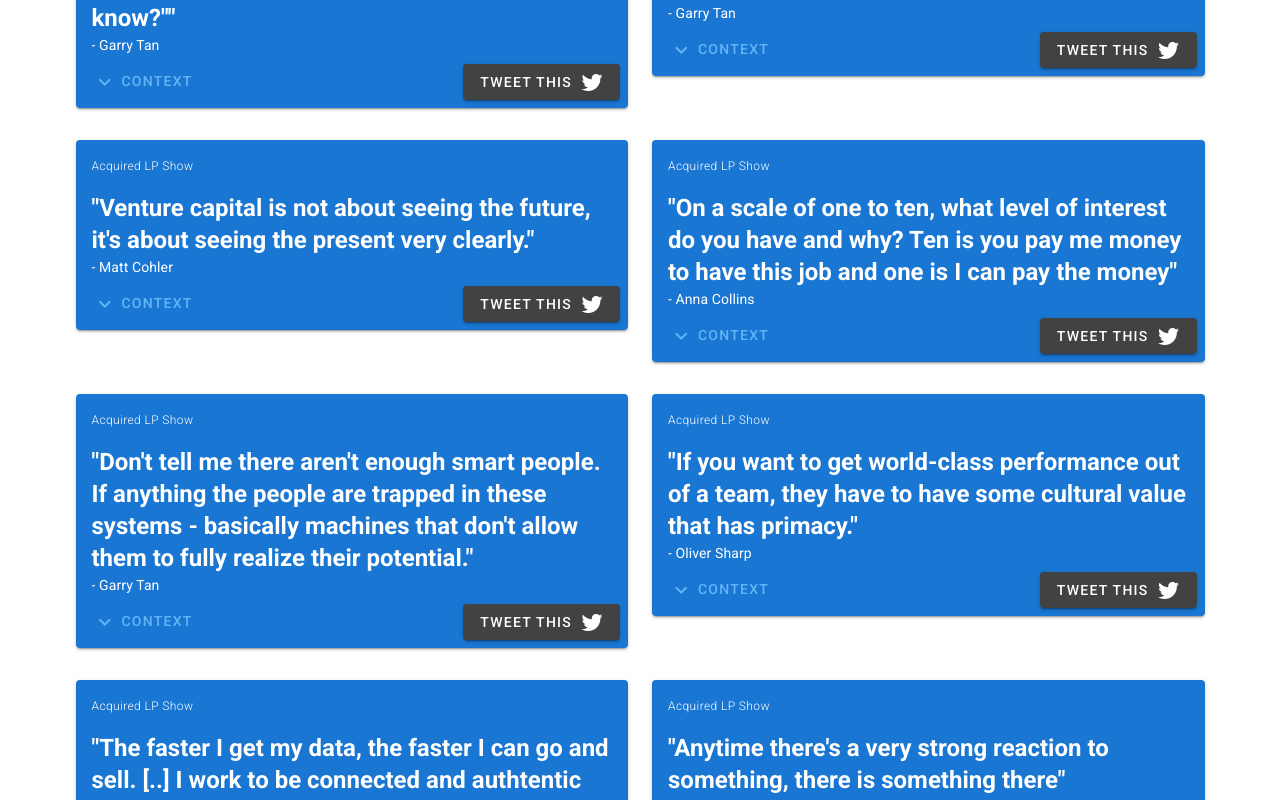
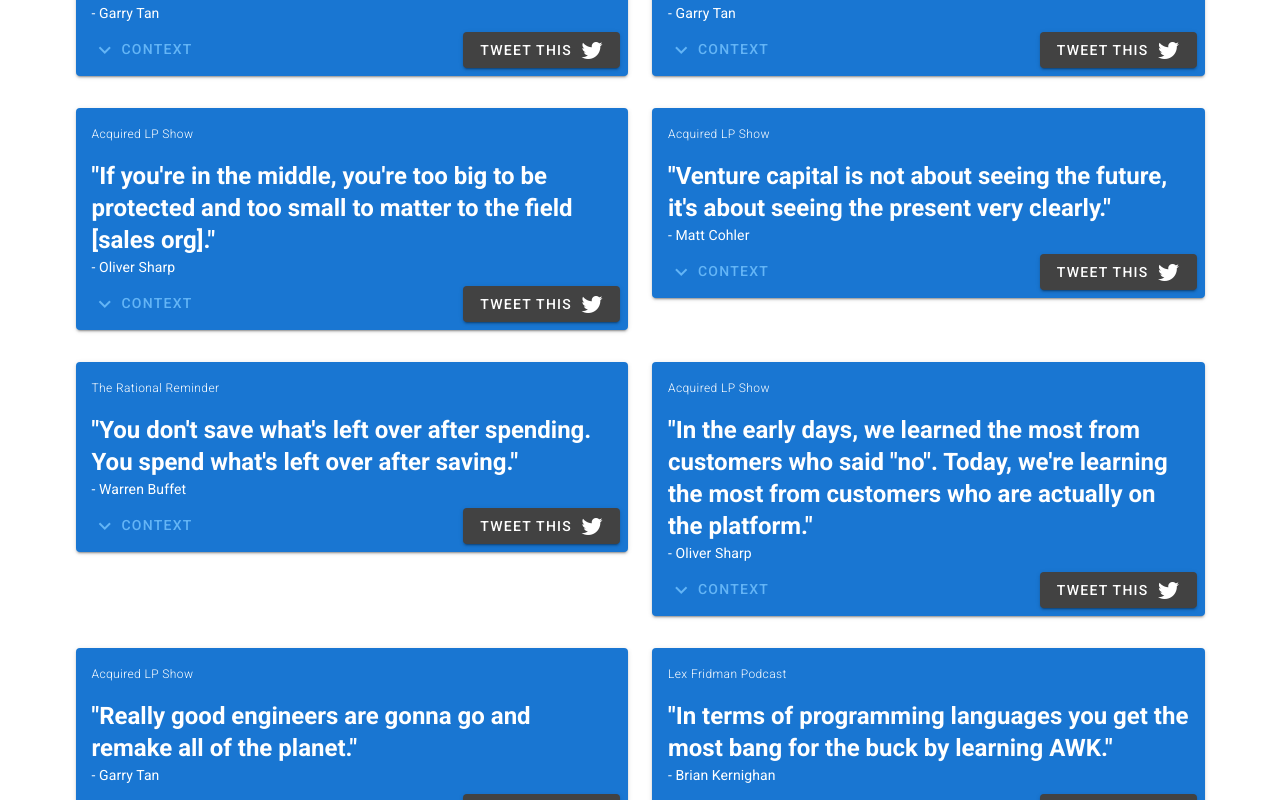
Before and after one commit to rethab/pod-quotes, a Vue app: page / in a window 1280 px wide. Shown: the part 1420-2220 px from the top of the page. Built offline with nearby package versions, Linux system fonts and the light colour scheme.

Commit message:
add podcast from lex (#17)

```diff
--- a/src/components/Quotes.vue
+++ b/src/components/Quotes.vue
@@ -113,7 +113,7 @@ export default {
   computed: {
     singleQuote: function () {
       if (!this.quoteId) return;
-      return this.quotes.find((q) => q.id === parseInt(this.quoteId));
+      return this.quotes.find((q) => q.id === this.quoteId);
     },
     quotes: function () {
       return this.shuffle(data().quotes())
--- a/src/data/data.js
+++ b/src/data/data.js
@@ -11,6 +11,11 @@ export default () => {
           id: 2,
           name: "The Rational Reminder",
           url: "https://rationalreminder.libsyn.com/",
+        },
+        {
+          id: 3,
+          name: "Lex Fridman Podcast",
+          url: "https://lexfridman.com/podcast/",
         },
       ];
     },
@@ -43,6 +48,13 @@ export default () => {
           date: "2021-04-29",
           name: "Making your customers your secret weapon (with Highspot's Oliver Sharp)",
           url: "https://www.acquired.fm/episodes/making-your-customers-your-secret-weapon-with-highspots-oliver-sharp",
+        },
+        {
+          id: 5,
+          podcastId: 3,
+          date: "2020-07-18",
+          name: "#109 - Brian Kernighan: UNIX, C, AWK, and Go Programming",
+          url: "https://lexfridman.com/brian-kernighan/",
         },
       ];
     },
@@ -77,6 +89,11 @@ export default () => {
           id: 6,
           name: "Oliver Sharp",
           twitter: "ojsharp",
+        },
+        {
+          id: 7,
+          name: "Brian Kernighan",
+          web: "https://www.cs.princeton.edu/~bwk/",
         },
       ];
     },
@@ -278,6 +295,16 @@ export default () => {
           context:
             "He is not fan of blending multiple functions together in one team. It will be difficult to find a team that is passionately world-class in two things.",
         },
+        {
+          id: 21,
+          episodeId: 5,
+          quoteById: 7,
+          quote:
+            "In terms of programming languages you get the most bang for the buck by learning AWK.",
+          time: "36:55",
+          context:
+            "One of the inventors of AWK on why it is still relevant today",
+        },
       ];
     },
   };
```
